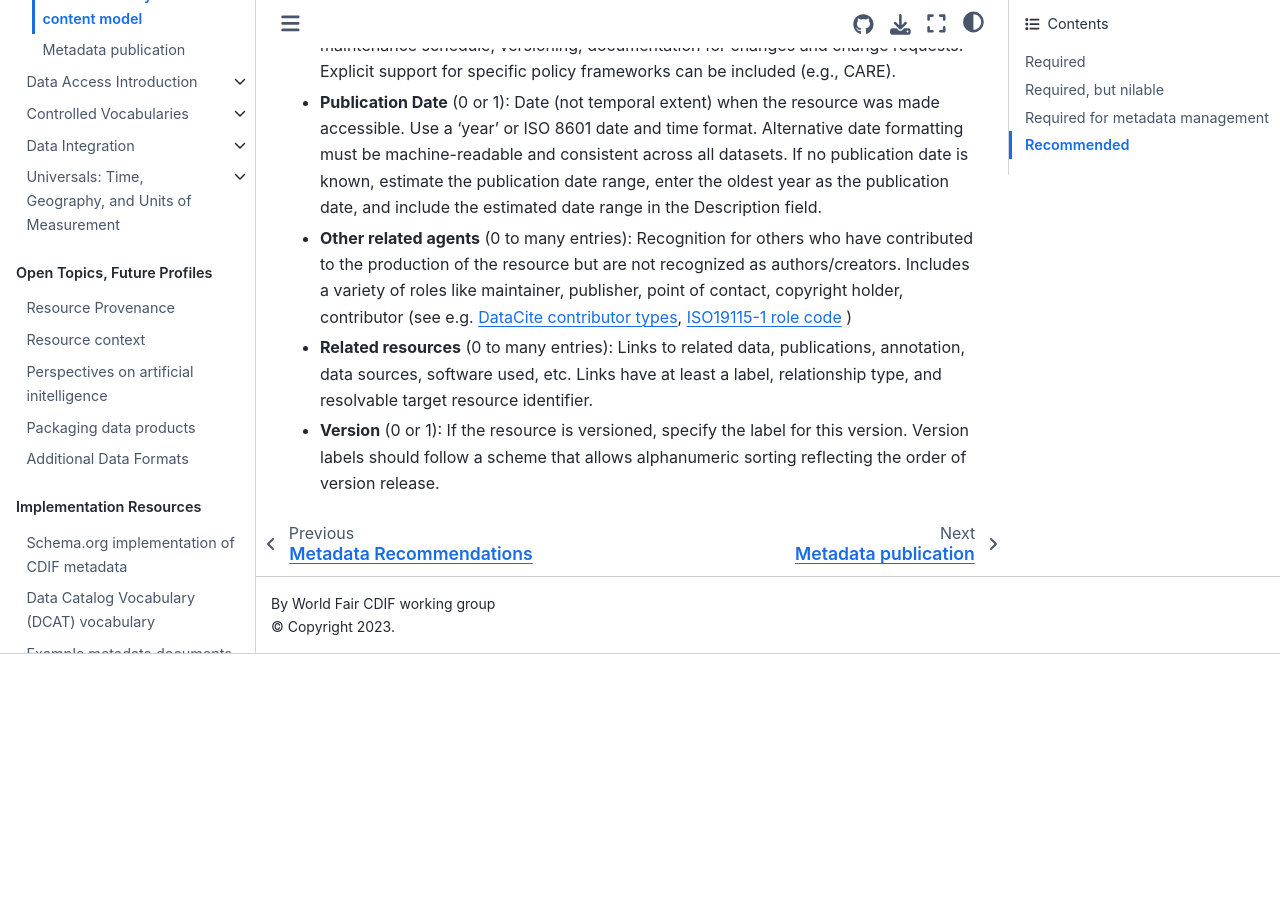
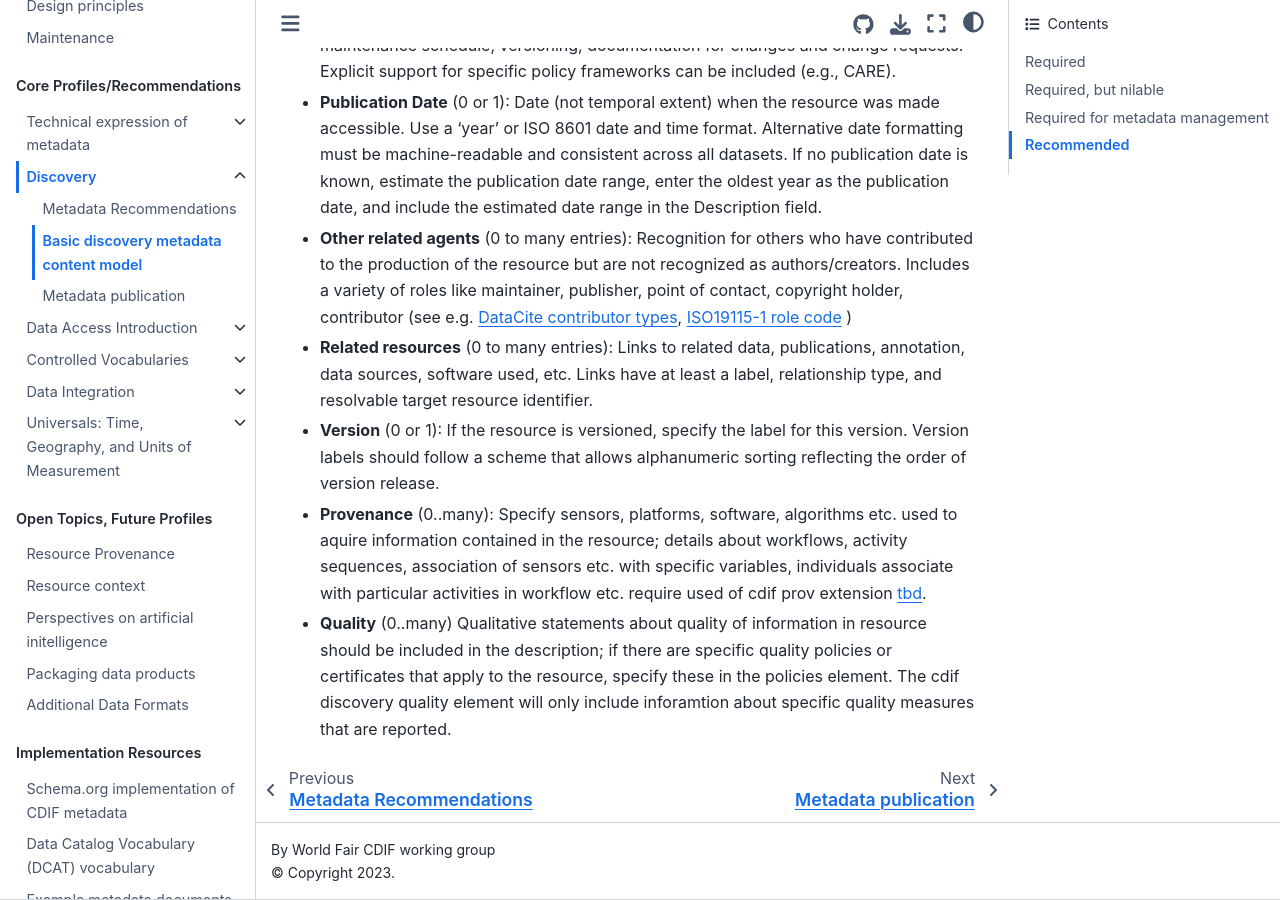
Before and after one commit to Cross-Domain-Interoperability-Framework/cdifbook, a Jupyter Book: the page built from metadata/contentmodel.md, in a window 1280 px wide and 900 px high, scrolled down 4146 px. Built offline with Jupyter Book 1.0.4 settings and Sphinx 7.4.7 and the Sphinx Book theme 1.1.4, drawn with Linux system fonts in a browser that asks for light colours; before the commit the page ends 4800 px from its top, so only the background shows below that.

Commit message:
add prov and quality in content model statements

```diff
--- a/metadata/contentmodel.md
+++ b/metadata/contentmodel.md
@@ -42,3 +42,5 @@
 - **Other related agents** (0 to many entries): Recognition for others who have contributed to the production of the resource but are not recognized as authors/creators. Includes a variety of roles like maintainer, publisher, point of contact, copyright holder, contributor (see e.g. [DataCite contributor types](https://datacite-metadata-schema.readthedocs.io/en/4.5_draft/properties/recommended_optional/property_contributor.html#a-contributortype), [ISO19115-1 role code](https://wiki.esipfed.org/ISO_19115_and_19115-2_CodeList_Dictionaries#CI_RoleCode) )
 - **Related resources** (0 to many entries): Links to related data, publications, annotation, data sources, software used, etc. Links have at least a label, relationship type, and resolvable target resource identifier.
 - **Version** (0 or 1): If the resource is versioned, specify the label for this version. Version labels should follow a scheme that allows alphanumeric sorting reflecting the order of version release.
+- **Provenance** (0..many): Specify sensors, platforms, software, algorithms etc. used to aquire information contained in the resource; details about workflows, activity sequences, association of sensors etc. with specific variables, individuals associate with particular activities in workflow etc. require used of cdif prov extension [tbd](./tbd).
+- **Quality** (0..many) Qualitative statements about quality of information in resource should be included in the description; if there are specific quality policies or certificates that apply to the resource, specify these in the policies element.  The cdif discovery quality element will only include inforamtion about specific quality measures that are reported.
```
